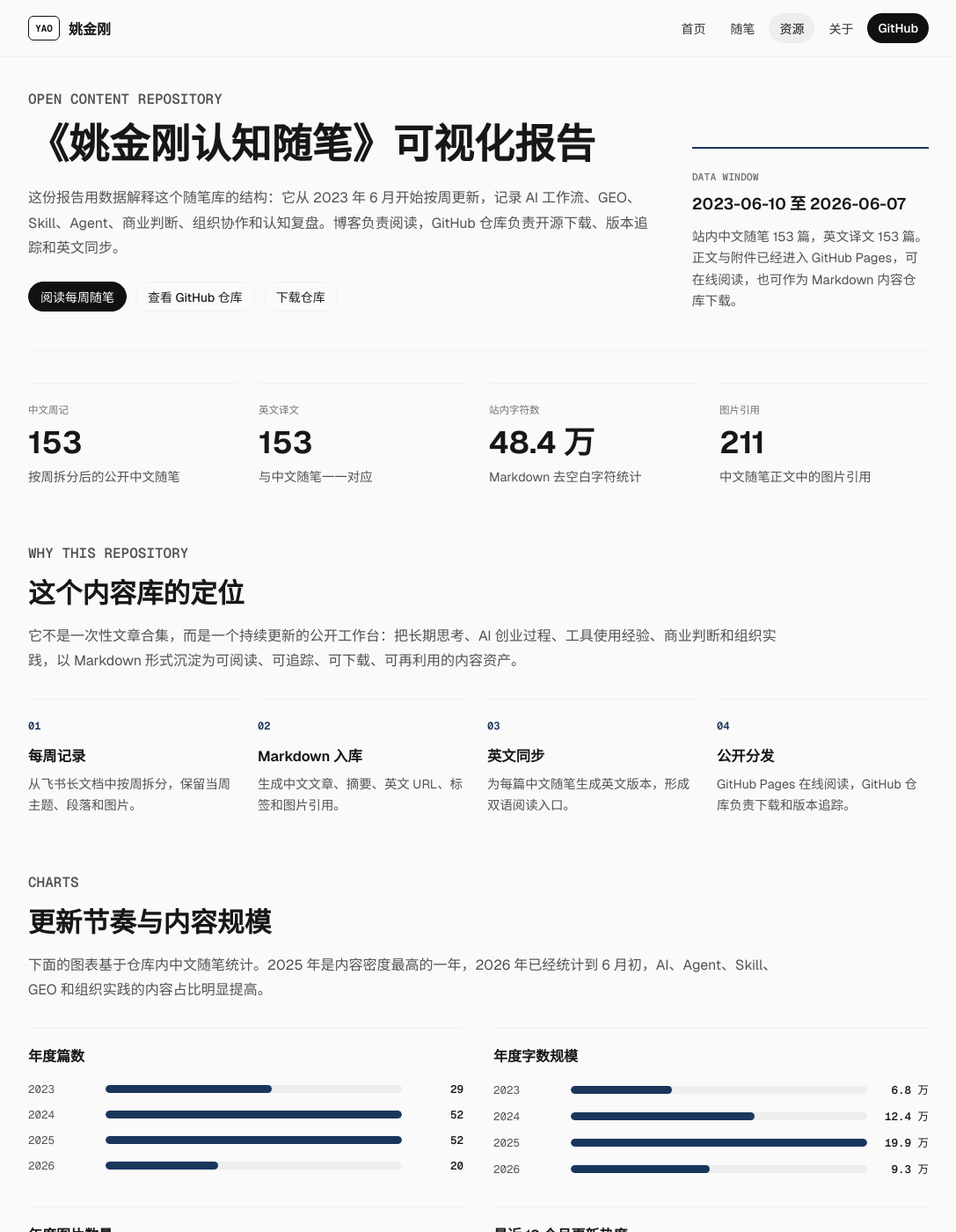
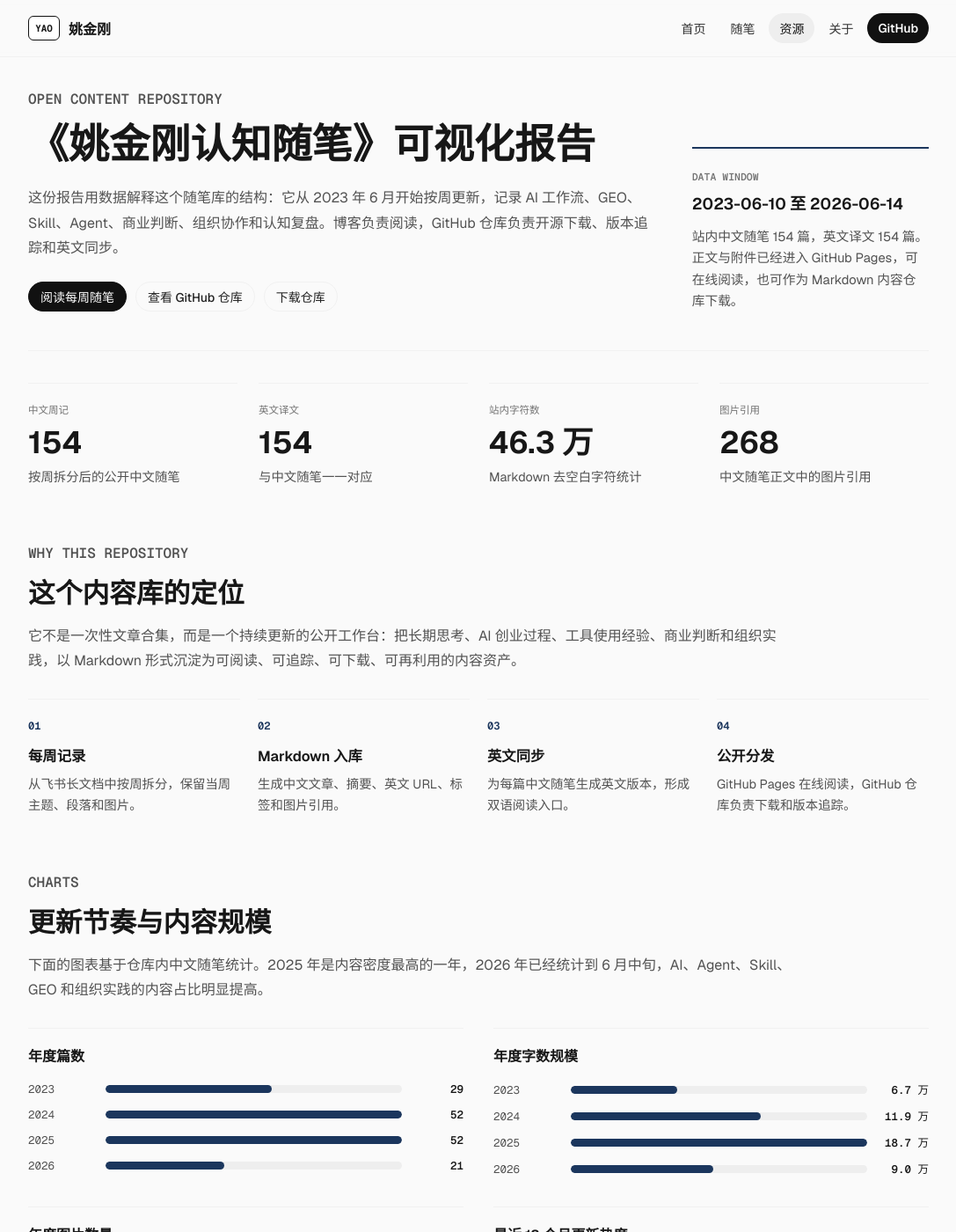
Before and after one commit to yaojingang/yaojingang.github.io, a Jekyll site: the page built from resources/cognitive-notes-report.html, in a window 1280 px wide and 1400 px high. Shown: the whole window at 88% size, without its empty margins (96-1183 px from the left). Built offline with Jekyll 4.4.1, drawn with Linux system fonts in a browser that asks for light colours; some of the changed text lies outside the part shown.

Commit message:
Add 2026-06-14 cognitive note

```diff
--- a/resources/cognitive-notes-report.html
+++ b/resources/cognitive-notes-report.html
@@ -21,30 +21,30 @@ hide_header: true
     </div>
     <aside class="notes-report-summary" aria-label="报告摘要">
       <span>Data Window</span>
-      <strong>2023-06-10 至 2026-06-07</strong>
-      <p>站内中文随笔 153 篇，英文译文 153 篇。正文与附件已经进入 GitHub Pages，可在线阅读，也可作为 Markdown 内容仓库下载。</p>
+      <strong>2023-06-10 至 2026-06-14</strong>
+      <p>站内中文随笔 154 篇，英文译文 154 篇。正文与附件已经进入 GitHub Pages，可在线阅读，也可作为 Markdown 内容仓库下载。</p>
     </aside>
   </section>
 
   <section class="report-kpi-grid" aria-label="核心统计">
     <div class="report-kpi">
       <span>中文周记</span>
-      <strong>153</strong>
+      <strong>154</strong>
       <p>按周拆分后的公开中文随笔</p>
     </div>
     <div class="report-kpi">
       <span>英文译文</span>
-      <strong>153</strong>
+      <strong>154</strong>
       <p>与中文随笔一一对应</p>
     </div>
     <div class="report-kpi">
       <span>站内字符数</span>
-      <strong>48.4 万</strong>
+      <strong>46.3 万</strong>
       <p>Markdown 去空白字符统计</p>
     </div>
     <div class="report-kpi">
       <span>图片引用</span>
-      <strong>211</strong>
+      <strong>268</strong>
       <p>中文随笔正文中的图片引用</p>
     </div>
   </section>
@@ -83,7 +83,7 @@ hide_header: true
     <div class="report-section-head">
       <p class="card-kicker">Charts</p>
       <h2>更新节奏与内容规模</h2>
-      <p>下面的图表基于仓库内中文随笔统计。2025 年是内容密度最高的一年，2026 年已经统计到 6 月初，AI、Agent、Skill、GEO 和组织实践的内容占比明显提高。</p>
+      <p>下面的图表基于仓库内中文随笔统计。2025 年是内容密度最高的一年，2026 年已经统计到 6 月中旬，AI、Agent、Skill、GEO 和组织实践的内容占比明显提高。</p>
     </div>
     <div class="report-chart-grid">
       <figure class="report-chart">
@@ -92,27 +92,27 @@ hide_header: true
           <div class="report-bar-row"><span>2023</span><div><span class="report-bar-fill" style="width: 56%"></span></div><strong>29</strong></div>
           <div class="report-bar-row"><span>2024</span><div><span class="report-bar-fill" style="width: 100%"></span></div><strong>52</strong></div>
           <div class="report-bar-row"><span>2025</span><div><span class="report-bar-fill" style="width: 100%"></span></div><strong>52</strong></div>
-          <div class="report-bar-row"><span>2026</span><div><span class="report-bar-fill" style="width: 38%"></span></div><strong>20</strong></div>
+          <div class="report-bar-row"><span>2026</span><div><span class="report-bar-fill" style="width: 40%"></span></div><strong>21</strong></div>
         </div>
       </figure>
 
       <figure class="report-chart">
         <figcaption>年度字数规模</figcaption>
         <div class="report-bars">
-          <div class="report-bar-row"><span>2023</span><div><span class="report-bar-fill" style="width: 34%"></span></div><strong>6.8 万</strong></div>
-          <div class="report-bar-row"><span>2024</span><div><span class="report-bar-fill" style="width: 62%"></span></div><strong>12.4 万</strong></div>
-          <div class="report-bar-row"><span>2025</span><div><span class="report-bar-fill" style="width: 100%"></span></div><strong>19.9 万</strong></div>
-          <div class="report-bar-row"><span>2026</span><div><span class="report-bar-fill" style="width: 47%"></span></div><strong>9.3 万</strong></div>
+          <div class="report-bar-row"><span>2023</span><div><span class="report-bar-fill" style="width: 36%"></span></div><strong>6.7 万</strong></div>
+          <div class="report-bar-row"><span>2024</span><div><span class="report-bar-fill" style="width: 64%"></span></div><strong>11.9 万</strong></div>
+          <div class="report-bar-row"><span>2025</span><div><span class="report-bar-fill" style="width: 100%"></span></div><strong>18.7 万</strong></div>
+          <div class="report-bar-row"><span>2026</span><div><span class="report-bar-fill" style="width: 48%"></span></div><strong>9.0 万</strong></div>
         </div>
       </figure>
 
       <figure class="report-chart">
         <figcaption>年度图片数量</figcaption>
         <div class="report-bars">
-          <div class="report-bar-row"><span>2023</span><div><span class="report-bar-fill" style="width: 8%"></span></div><strong>8</strong></div>
-          <div class="report-bar-row"><span>2024</span><div><span class="report-bar-fill" style="width: 32%"></span></div><strong>33</strong></div>
-          <div class="report-bar-row"><span>2025</span><div><span class="report-bar-fill" style="width: 100%"></span></div><strong>103</strong></div>
-          <div class="report-bar-row"><span>2026</span><div><span class="report-bar-fill" style="width: 65%"></span></div><strong>67</strong></div>
+          <div class="report-bar-row"><span>2023</span><div><span class="report-bar-fill" style="width: 6%"></span></div><strong>8</strong></div>
+          <div class="report-bar-row"><span>2024</span><div><span class="report-bar-fill" style="width: 34%"></span></div><strong>44</strong></div>
+          <div class="report-bar-row"><span>2025</span><div><span class="report-bar-fill" style="width: 100%"></span></div><strong>129</strong></div>
+          <div class="report-bar-row"><span>2026</span><div><span class="report-bar-fill" style="width: 67%"></span></div><strong>87</strong></div>
         </div>
       </figure>
 
@@ -136,7 +136,7 @@ hide_header: true
           <span class="level-5">26-03<small>5</small></span>
           <span class="level-4">26-04<small>4</small></span>
           <span class="level-2">26-05<small>2</small></span>
-          <span class="level-1">26-06<small>1</small></span>
+          <span class="level-2">26-06<small>2</small></span>
         </div>
       </figure>
     </div>
@@ -152,24 +152,24 @@ hide_header: true
       <figure class="report-chart">
         <figcaption>高频标签</figcaption>
         <div class="report-bars compact">
-          <div class="report-bar-row"><span>认知</span><div><span class="report-bar-fill" style="width: 100%"></span></div><strong>136</strong></div>
-          <div class="report-bar-row"><span>AI</span><div><span class="report-bar-fill" style="width: 83%"></span></div><strong>113</strong></div>
+          <div class="report-bar-row"><span>认知</span><div><span class="report-bar-fill" style="width: 100%"></span></div><strong>137</strong></div>
+          <div class="report-bar-row"><span>AI</span><div><span class="report-bar-fill" style="width: 83%"></span></div><strong>114</strong></div>
           <div class="report-bar-row"><span>组织</span><div><span class="report-bar-fill" style="width: 82%"></span></div><strong>111</strong></div>
           <div class="report-bar-row"><span>商业</span><div><span class="report-bar-fill" style="width: 80%"></span></div><strong>109</strong></div>
           <div class="report-bar-row"><span>GEO</span><div><span class="report-bar-fill" style="width: 36%"></span></div><strong>49</strong></div>
           <div class="report-bar-row"><span>工作流</span><div><span class="report-bar-fill" style="width: 34%"></span></div><strong>46</strong></div>
-          <div class="report-bar-row"><span>Skill</span><div><span class="report-bar-fill" style="width: 25%"></span></div><strong>34</strong></div>
+          <div class="report-bar-row"><span>Skill</span><div><span class="report-bar-fill" style="width: 26%"></span></div><strong>35</strong></div>
         </div>
       </figure>
 
       <figure class="report-chart">
         <figcaption>主题主线</figcaption>
         <div class="report-theme-map">
-          <div><strong>认知与决策</strong><span style="width: 100%"></span><small>153</small></div>
-          <div><strong>组织与协作</strong><span style="width: 89%"></span><small>136</small></div>
-          <div><strong>内容与表达</strong><span style="width: 86%"></span><small>132</small></div>
-          <div><strong>商业与增长</strong><span style="width: 84%"></span><small>128</small></div>
-          <div><strong>AI 与工作流</strong><span style="width: 79%"></span><small>121</small></div>
+          <div><strong>认知与决策</strong><span style="width: 100%"></span><small>154</small></div>
+          <div><strong>组织与协作</strong><span style="width: 89%"></span><small>137</small></div>
+          <div><strong>内容与表达</strong><span style="width: 86%"></span><small>133</small></div>
+          <div><strong>商业与增长</strong><span style="width: 84%"></span><small>129</small></div>
+          <div><strong>AI 与工作流</strong><span style="width: 79%"></span><small>122</small></div>
         </div>
       </figure>
     </div>
@@ -183,32 +183,32 @@ hide_header: true
     </div>
     <div class="report-keyword-panel">
       <div class="report-keyword-cloud" aria-label="语义关键词词云">
-        <span class="level-7"><strong>AI</strong><small>2996</small></span>
-        <span class="level-6"><strong>认知</strong><small>1786</small></span>
+        <span class="level-7"><strong>AI</strong><small>3003</small></span>
+        <span class="level-6"><strong>认知</strong><small>1793</small></span>
         <span class="level-6"><strong>商业</strong><small>1566</small></span>
-        <span class="level-5"><strong>产品</strong><small>1425</small></span>
+        <span class="level-5"><strong>产品</strong><small>1429</small></span>
         <span class="level-4"><strong>组织</strong><small>943</small></span>
         <span class="level-4"><strong>学习</strong><small>947</small></span>
-        <span class="level-4"><strong>数据</strong><small>718</small></span>
+        <span class="level-4"><strong>数据</strong><small>721</small></span>
         <span class="level-4"><strong>审美</strong><small>707</small></span>
-        <span class="level-3"><strong>信任</strong><small>626</small></span>
+        <span class="level-3"><strong>信任</strong><small>631</small></span>
         <span class="level-3"><strong>工作流</strong><small>618</small></span>
         <span class="level-3"><strong>无限游戏</strong><small>582</small></span>
         <span class="level-3 accent"><strong>GEO</strong><small>441</small></span>
         <span class="level-2 accent"><strong>Agent</strong><small>266</small></span>
         <span class="level-2"><strong>提示词</strong><small>245</small></span>
         <span class="level-2"><strong>向量化</strong><small>161</small></span>
-        <span class="level-2 accent"><strong>Skill</strong><small>134</small></span>
-        <span class="level-1"><strong>开源</strong><small>121</small></span>
+        <span class="level-2 accent"><strong>Skill</strong><small>139</small></span>
+        <span class="level-1"><strong>开源</strong><small>124</small></span>
         <span class="level-1"><strong>知识库</strong><small>33</small></span>
         <span class="level-1"><strong>内容工程</strong><small>31</small></span>
-        <span class="level-1"><strong>飞书</strong><small>26</small></span>
+        <span class="level-1"><strong>飞书</strong><small>27</small></span>
       </div>
       <div class="report-keyword-density" aria-label="关键词密度摘要">
         <div>
           <span>最高密度</span>
           <strong>AI</strong>
-          <p>每万字约 64.3 次，说明这套随笔的长期主轴已经明显转向 AI 应用、模型和工作流。</p>
+          <p>每万字约 64.9 次，说明这套随笔的长期主轴已经明显转向 AI 应用、模型和工作流。</p>
         </div>
         <div>
           <span>核心底层</span>
@@ -228,36 +228,36 @@ hide_header: true
     <div class="report-section-head">
       <p class="card-kicker">Content Shape</p>
       <h2>单篇结构、图片和链接</h2>
-      <p>这批随笔不是短微博式记录，单篇中位数约 2950 个汉字/英文词元，常以多个二级标题拆分主题。图片主要从 2025 年后开始明显增加，说明内容从纯文字记录逐步转向图文混合沉淀。</p>
+      <p>这批随笔不是短微博式记录，单篇中位数约 2434 个汉字/英文词元，常以多个二级标题拆分主题。图片主要从 2025 年后开始明显增加，说明内容从纯文字记录逐步转向图文混合沉淀。</p>
     </div>
     <div class="report-chart-grid">
       <figure class="report-chart">
         <figcaption>单篇长度分布</figcaption>
         <div class="report-bars">
-          <div class="report-bar-row"><span>&lt;1k</span><div><span class="report-bar-fill" style="width: 0%"></span></div><strong>0</strong></div>
-          <div class="report-bar-row"><span>1k-2k</span><div><span class="report-bar-fill" style="width: 51%"></span></div><strong>27</strong></div>
-          <div class="report-bar-row"><span>2k-3k</span><div><span class="report-bar-fill" style="width: 100%"></span></div><strong>54</strong></div>
-          <div class="report-bar-row"><span>3k-4k</span><div><span class="report-bar-fill" style="width: 74%"></span></div><strong>39</strong></div>
-          <div class="report-bar-row"><span>4k+</span><div><span class="report-bar-fill" style="width: 62%"></span></div><strong>33</strong></div>
+          <div class="report-bar-row"><span>&lt;1k</span><div><span class="report-bar-fill" style="width: 3%"></span></div><strong>2</strong></div>
+          <div class="report-bar-row"><span>1k-2k</span><div><span class="report-bar-fill" style="width: 75%"></span></div><strong>46</strong></div>
+          <div class="report-bar-row"><span>2k-3k</span><div><span class="report-bar-fill" style="width: 100%"></span></div><strong>61</strong></div>
+          <div class="report-bar-row"><span>3k-4k</span><div><span class="report-bar-fill" style="width: 51%"></span></div><strong>31</strong></div>
+          <div class="report-bar-row"><span>4k+</span><div><span class="report-bar-fill" style="width: 23%"></span></div><strong>14</strong></div>
         </div>
       </figure>
 
       <figure class="report-chart">
         <figcaption>图片密度分布</figcaption>
         <div class="report-bars">
-          <div class="report-bar-row"><span>0 张</span><div><span class="report-bar-fill" style="width: 100%"></span></div><strong>77</strong></div>
-          <div class="report-bar-row"><span>1 张</span><div><span class="report-bar-fill" style="width: 36%"></span></div><strong>28</strong></div>
-          <div class="report-bar-row"><span>2-3 张</span><div><span class="report-bar-fill" style="width: 38%"></span></div><strong>29</strong></div>
-          <div class="report-bar-row"><span>4+ 张</span><div><span class="report-bar-fill" style="width: 25%"></span></div><strong>19</strong></div>
+          <div class="report-bar-row"><span>0 张</span><div><span class="report-bar-fill" style="width: 100%"></span></div><strong>70</strong></div>
+          <div class="report-bar-row"><span>1 张</span><div><span class="report-bar-fill" style="width: 40%"></span></div><strong>28</strong></div>
+          <div class="report-bar-row"><span>2-3 张</span><div><span class="report-bar-fill" style="width: 43%"></span></div><strong>30</strong></div>
+          <div class="report-bar-row"><span>4+ 张</span><div><span class="report-bar-fill" style="width: 37%"></span></div><strong>26</strong></div>
         </div>
       </figure>
     </div>
 
     <div class="report-structure-grid">
-      <div><span>二级标题</span><strong>866</strong><p>平均每篇约 5.7 个主题段落</p></div>
+      <div><span>二级标题</span><strong>872</strong><p>平均每篇约 5.7 个主题段落</p></div>
       <div><span>三级标题</span><strong>101</strong><p>少量文章进一步做子层级拆解</p></div>
-      <div><span>站内链接</span><strong>100</strong><p>包含 GitHub、资料、文章和外部引用</p></div>
-      <div><span>平均字数</span><strong>3155</strong><p>中位数 2950，整体更接近长随笔</p></div>
+      <div><span>站内链接</span><strong>106</strong><p>包含 GitHub、资料、文章和外部引用</p></div>
+      <div><span>平均字数</span><strong>2583</strong><p>中位数 2434，整体更接近长随笔</p></div>
     </div>
   </section>
 
@@ -281,11 +281,11 @@ hide_header: true
       <figure class="report-chart">
         <figcaption>图片数量排行</figcaption>
         <ol class="report-rank-list">
+          <li><a href="{{ '/cognitive-notes/common-sense-and-trust/' | relative_url }}">常识与信任</a><span>13</span></li>
           <li><a href="{{ '/cognitive-notes/weekly-2025-11-30/' | relative_url }}">会玩的能力</a><span>12</span></li>
           <li><a href="{{ '/cognitive-notes/weekly-2026-03-29/' | relative_url }}">每一家公司，都需要一个首席AI官</a><span>11</span></li>
           <li><a href="{{ '/cognitive-notes/ai-native-team/' | relative_url }}">AI Native团队的样子</a><span>10</span></li>
           <li><a href="{{ '/cognitive-notes/weekly-2026-03-01/' | relative_url }}">关于审美</a><span>9</span></li>
-          <li><a href="{{ '/cognitive-notes/weekly-2025-12-21/' | relative_url }}">向内求，用慢变量，重写奖励函数</a><span>8</span></li>
         </ol>
       </figure>
     </div>
@@ -302,6 +302,6 @@ hide_header: true
       <a href="{{ '/cognitive-notes/meta-skill-value/' | relative_url }}"><span>02</span><strong>读一篇代表作</strong><p>从《元Skill的价值》理解 AI、Skill 和开源方向。</p></a>
       <a href="https://github.com/{{ site.author.github }}/yaojingang.github.io" target="_blank" rel="noopener noreferrer"><span>03</span><strong>查看开源仓库</strong><p>下载 Markdown、图片和页面源码，离线检索和复用。</p></a>
     </div>
-    <p class="report-note">数据口径：本报告统计仓库 `_posts` 中 `weekly: true` 且非英文版本的 Markdown 文件。字数包含中文汉字和英文/数字词元，另以去空白字符数显示“站内字符数”；图片统计为中文随笔正文中的 Markdown 图片引用数。不同编辑器和飞书文档的统计方式可能略有差异。</p>
+    <p class="report-note">数据口径：本报告统计仓库 `_posts` 中 `weekly: true` 且非英文版本的 Markdown 文件。字数包含中文汉字和英文/数字词元，另以去空白字符数显示“站内字符数”；图片统计包含中文随笔正文中的 Markdown 图片引用与 HTML 图片网格。不同编辑器和飞书文档的统计方式可能略有差异。</p>
   </section>
 </article>
```
Also changed, not shown: _imports/cognitive-notes/en/common-sense-and-trust.md (added, +160 -0 lines), _posts/2026-06-14-common-sense-and-trust-en.md (added, +160 -0 lines), _posts/2026-06-14-common-sense-and-trust.md (added, +212 -0 lines), assets/cognitive-notes/images/BoNDbJKiHoH6W6xd6SNcM0nhnhe.png (added), assets/cognitive-notes/images/FKVsb1MfVoUCNuxhokncuuzhnpD.png (added), assets/cognitive-notes/images/MwL2bBS1BoslGsx3tHLclNYonsh.png (added), assets/cognitive-notes/images/OLsFbZ8CFoCvDtxucqEc2N45nwc.png (added), assets/cognitive-notes/images/QXjObBgOgobjjjxz3sIct2MpnJh.jpeg (added), assets/cognitive-notes/images/RPpSbddVxoJU0ixTQGecw30SnBd.png (added), assets/cognitive-notes/images/RV95brgrCoXyvyxGMzHciCwdnca.png (added), assets/cognitive-notes/images/SNGxbxnC9ooCgrxaDehcHdrXnqc.png (added), assets/cognitive-notes/images/SeyMbegurokbNQxUfMtcZnxBnHd.png (added), assets/cognitive-notes/images/TtRUb4O77os1B5x9XKOcGos6nUc.png (added), assets/cognitive-notes/images/VHL6b4BwHo5oBgx0P61chdKWngC.jpeg (added), 2 more files.
